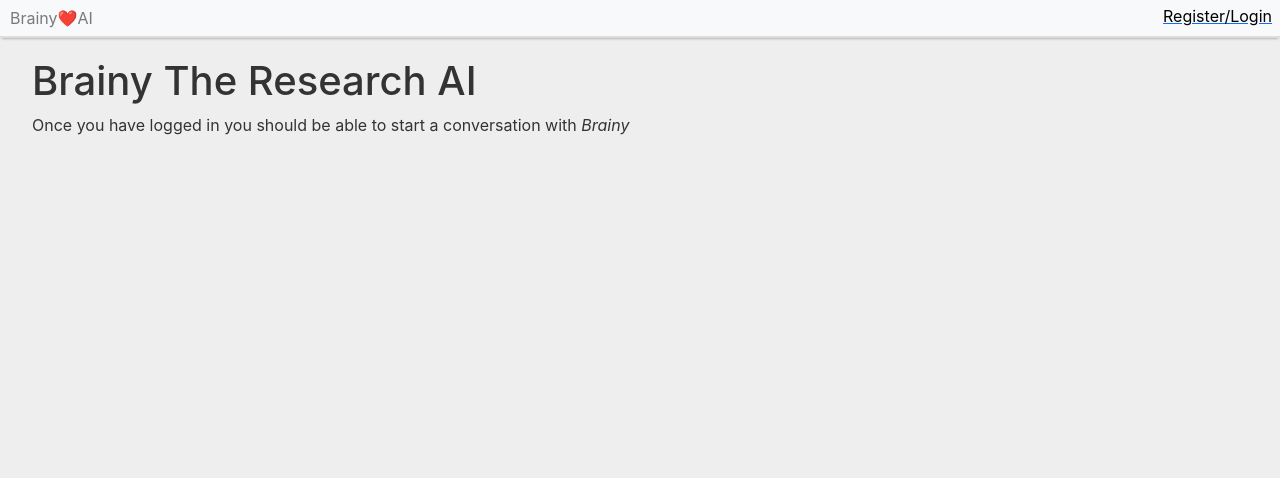
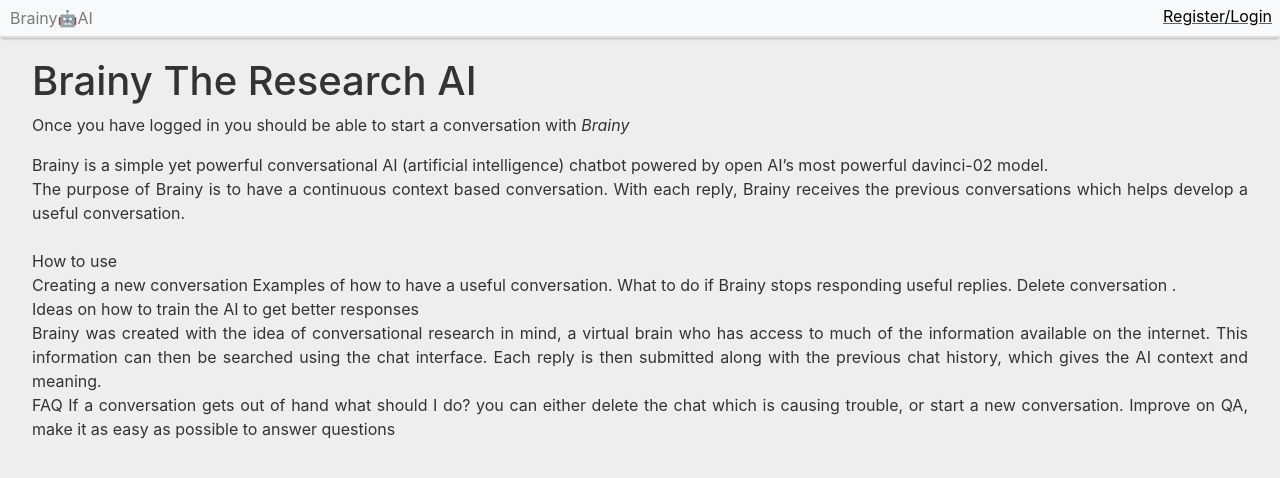
Before and after one commit to tstanescu1/brainy, a Next.js app: page / in a window 1280 px wide. Shown: the top 478 px of the page. Built offline with nearby package versions, Linux system fonts and the light colour scheme; no server answers.

Commit message:
cleaning up code

```diff
--- a/components/header.tsx
+++ b/components/header.tsx
@@ -8,19 +8,18 @@
   user?: any
   loading: boolean
 }
-// console.log('id',localStorage.getItem('id'))
 const Header = ({ user, loading }: HeaderProps) => {
   const { query } = useRouter();
   const queryID = query.id
   const [openMenu, setOpenMenu] = useState(false)
 
-  // 🤖
+  // 🤖❤️
   return (
 
     <header>
 
       <div className="msgerHeaderTitle">
-        <div onClick={() => setOpenMenu(!openMenu)}>Brainy❤️AI</div>
+        <div onClick={() => setOpenMenu(!openMenu)}>Brainy🤖AI</div>
 
         {openMenu && user &&
           <>
@@ -36,8 +35,6 @@
           </>
         }
       </div>
-      {/* If conversation, show convo title, when clicking, edit? */}
-      {/* <div>COnvo Title</div> */}
 
       <div className="msgerHeaderOptions">
         <nav>
@@ -83,13 +80,6 @@
 
       <style jsx>{`
         header {
-          // position: sticky;
-          // top: 0;
-          // padding: 0.2rem;
-          // color: #fff;
-          // background-color: #333;
-          // box-shadow: 0 2px 4px 0 rgba(0,0,0,.2);
-          // height: 7vh;
           display: flex;
           justify-content: space-between;
           //padding: 10px;
@@ -104,11 +94,9 @@
 
         }
          nav {
-           //margin: 1rem auto;
            padding-left: 1rem;
          }
         ul {
-          //display: flex;
           list-style: none;
           margin-left: 0;
           padding-left: 0;
@@ -166,7 +154,6 @@
       .msgerHeaderOptions {
         display: flex;
         justify-content: space-between;
-        //padding: 10px;
         border-bottom: var(--border);
         background: #eee;
         color: #666;
--- a/pages/index.tsx
+++ b/pages/index.tsx
@@ -15,7 +15,8 @@
 
   return (
     <Layout user={user} loading={loading}>
-      <div style={{ paddingTop: "57px", paddingLeft: "2rem" }}>
+      <div style={{ paddingTop: "57px", paddingLeft: "2rem", paddingRight: "2rem",
+    textAlign: "justify" }}>
 
         {!loading && !user && (
           <>
@@ -33,6 +34,25 @@
           </>
         )
         }
+        <p>
+          Brainy is a simple yet powerful conversational AI (artificial intelligence) chatbot powered by open AI’s most powerful davinci-02 model.
+          <br />          The purpose of Brainy is to have a continuous context based conversation. With each reply, Brainy receives the previous conversations which helps develop a useful conversation.
+          <br /><br />
+          How to use
+          <br />
+          Creating a new conversation
+          Examples of how to have a useful conversation.
+          What to do if Brainy stops responding useful replies. Delete conversation .
+          <br />          Ideas on how to train the AI to get better responses
+          <br />          Brainy was created with the idea of conversational research in mind, a virtual brain who has access to much of the information available on the internet. This information can then be searched using the chat interface. Each reply is then submitted along with the previous chat history, which gives the AI context and meaning.
+          <br />
+          FAQ
+
+          If a conversation gets out of hand what should I do?
+          you can either delete the chat which is causing trouble, or start a new conversation.
+
+          Improve on QA, make it as easy as possible to answer questions
+        </p>
 
       </div >
     </Layout >
```
Also changed, not shown: services/openaiService.js (+9 -19 lines).
